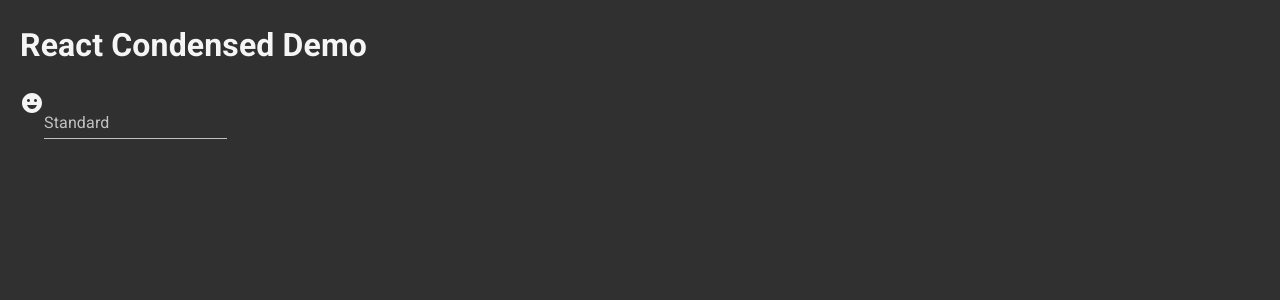
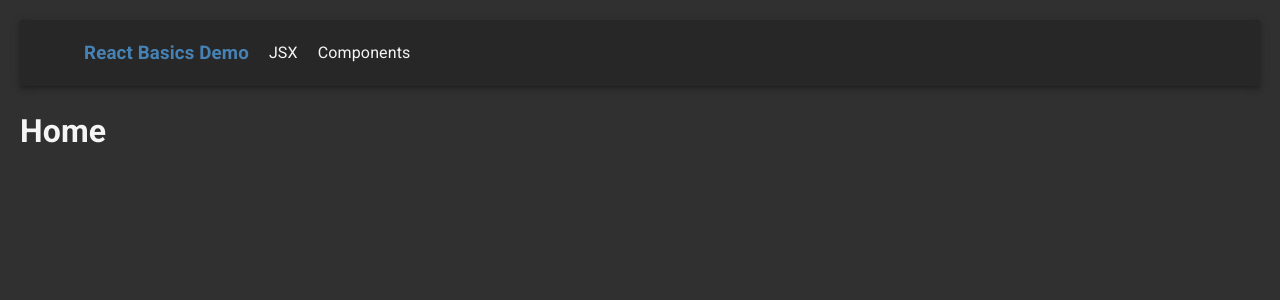
Before and after one commit to jurgen-bayer/react-basics-demo, a React (Create React App) app: page / in a window 1280 px wide. Shown: the top 300 px of the page. Built offline with nearby package versions, Linux system fonts and the light colour scheme.

Commit message:
Add basic routing

```diff
--- a/package.json
+++ b/package.json
@@ -21,6 +21,7 @@
         "npm-run-all": "^4.1.5",
         "react": "^17.0.2",
         "react-dom": "^17.0.2",
+        "react-router-dom": "^6.2.2",
         "react-scripts": "5.0.0",
         "typescript": "^4.6.3",
         "web-vitals": "^2.1.4"
--- a/public/index.html
+++ b/public/index.html
@@ -24,7 +24,7 @@
       work correctly both with client-side routing and a non-root public URL.
       Learn how to configure a non-root public URL by running `npm run build`.
     -->
-    <title>React Condensed Demo</title>
+    <title>React Basics Demo</title>
   </head>
   <body>
     <noscript>You need to enable JavaScript to run this app.</noscript>
--- a/src/App.tsx
+++ b/src/App.tsx
@@ -4,10 +4,10 @@ import '@fontsource/roboto/300.css';
 import '@fontsource/roboto/400.css';
 import '@fontsource/roboto/500.css';
 import '@fontsource/roboto/700.css';
-// Import a Material UI icon
-import EmojiEmotions from '@mui/icons-material/EmojiEmotions';
-import { TextField, Typography } from '@mui/material';
+import { Typography } from '@mui/material';
 import { ThemeProvider, createTheme } from '@mui/material/styles';
+import { NavigationBar } from './core/components/navigation-bar';
+import { AppRoutes } from './core/components/app-routes';
 
 function App() {
     const darkTheme = createTheme({
@@ -17,15 +17,14 @@ function App() {
       });
 
     return (
-        <ThemeProvider theme={darkTheme}>
-            {/* Enable Material UI typography (h1, h2 etc.) */}
-            <Typography>
-                <h1>React Condensed Demo</h1>
-                {/* Display an icon */}
-                <EmojiEmotions></EmojiEmotions>
-                <TextField id="standard-basic" label="Standard" variant="standard" />
-            </Typography>
-        </ThemeProvider>
+            // Enable the Material UI Theme Provider
+            <ThemeProvider theme={darkTheme}>
+                {/* Enable Material UI typography (h1, h2 etc.) */}
+                <Typography>
+                    <NavigationBar></NavigationBar>
+                    <AppRoutes></AppRoutes>
+                </Typography>
+            </ThemeProvider>
     );
 }
 
--- /dev/null
+++ b/src/core/components/app-routes.tsx
@@ -0,0 +1,15 @@
+import React from 'react';
+import { Route, Routes } from 'react-router-dom';
+import { JsxComponent } from '../../features/01-jsx';
+import { ComponentsComponent } from '../../features/02-components';
+import { HomeComponent } from '../../features/home';
+import { NotFoundComponent } from '../../features/not-found';
+
+export function AppRoutes() {
+    return <Routes>
+        <Route path="/" element={<HomeComponent />} />
+        <Route path="/jsx" element={<JsxComponent />} />
+        <Route path="/components" element={<ComponentsComponent />} />
+        <Route path='*' element={<NotFoundComponent />} />
+    </Routes>
+}
--- /dev/null
+++ b/src/core/components/navigation-bar.tsx
@@ -0,0 +1,15 @@
+import React from 'react';
+import { AppBar, Container, Toolbar } from '@mui/material';
+import { NavLink } from 'react-router-dom';
+
+export function NavigationBar() {
+    return <AppBar position="static">
+        <Container maxWidth="lg">
+            <Toolbar disableGutters>
+                <h3><NavLink className={(navData) => navData.isActive ? "menu-caption menu-caption-active" : "menu-caption" } to="/" end>React Basics Demo</NavLink></h3>
+                <NavLink className={(navData) => navData.isActive ? "menu-caption menu-caption-active" : "menu-caption" } to="/jsx">JSX</NavLink>
+                <NavLink className={(navData) => navData.isActive ? "menu-caption menu-caption-active" : "menu-caption" } to="/components">Components</NavLink>
+            </Toolbar>
+        </Container>
+    </AppBar>
+}
--- /dev/null
+++ b/src/features/01-jsx.tsx
@@ -0,0 +1,7 @@
+import React, { Fragment } from 'react';
+
+export function JsxComponent() {
+    return <Fragment>
+        <h1>JSX</h1>
+    </Fragment>;
+}
--- /dev/null
+++ b/src/features/02-components.tsx
@@ -0,0 +1,7 @@
+import React, { Fragment } from 'react';
+
+export function ComponentsComponent() {
+    return <Fragment>
+        <h1>Components</h1>
+    </Fragment>
+}
--- /dev/null
+++ b/src/features/home.tsx
@@ -0,0 +1,7 @@
+import React, { Fragment } from 'react';
+
+export function HomeComponent() {
+    return <Fragment>
+        <h1>Home</h1>
+    </Fragment>
+}
--- /dev/null
+++ b/src/features/not-found.tsx
@@ -0,0 +1,5 @@
+import React, { Fragment } from 'react';
+
+export function NotFoundComponent() {
+    return <Fragment><h1>The route you tried to access does not exist</h1></Fragment>
+}
--- a/src/index.tsx
+++ b/src/index.tsx
@@ -1,11 +1,15 @@
 import React from 'react';
 import ReactDOM from 'react-dom';
+import { BrowserRouter } from 'react-router-dom';
 import App from './App';
 import reportWebVitals from './reportWebVitals';
 
 ReactDOM.render(
     <React.StrictMode>
-        <App />
+        {/* Enable routing */}
+        <BrowserRouter>
+            <App />
+        </BrowserRouter>
     </React.StrictMode>,
     document.getElementById('root')
 );
--- a/src/styles/styles.scss
+++ b/src/styles/styles.scss
@@ -8,3 +8,14 @@ body {
    background-color: $background-colour;
    color: $colour;
 }
+
+.menu-caption {
+    margin-left: 20px;
+    color: whitesmoke;
+    text-decoration: none;
+}
+
+.menu-caption-active {
+    font-weight: bold;
+    color: steelblue;
+}
```
Also changed, not shown: .eslintrc.json, 1 other file (tests, documents, lock files or other folders).
